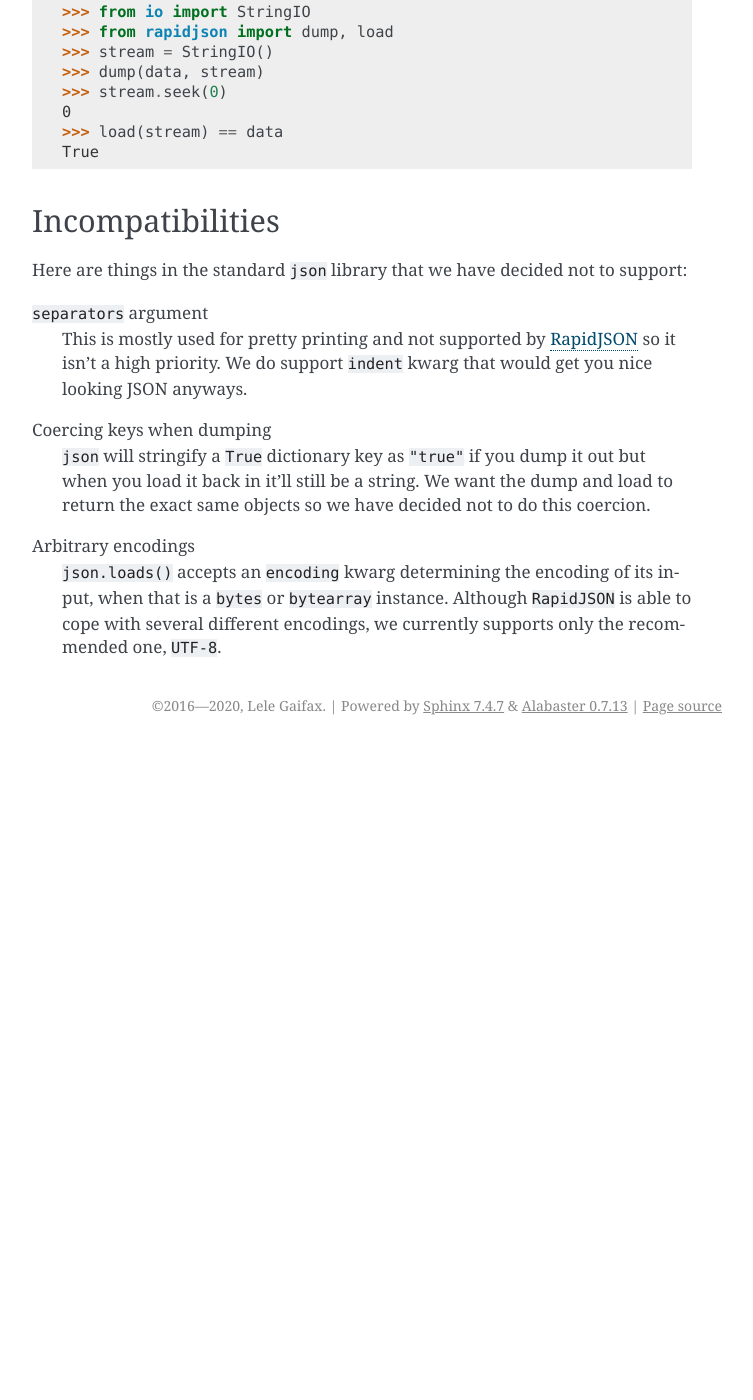
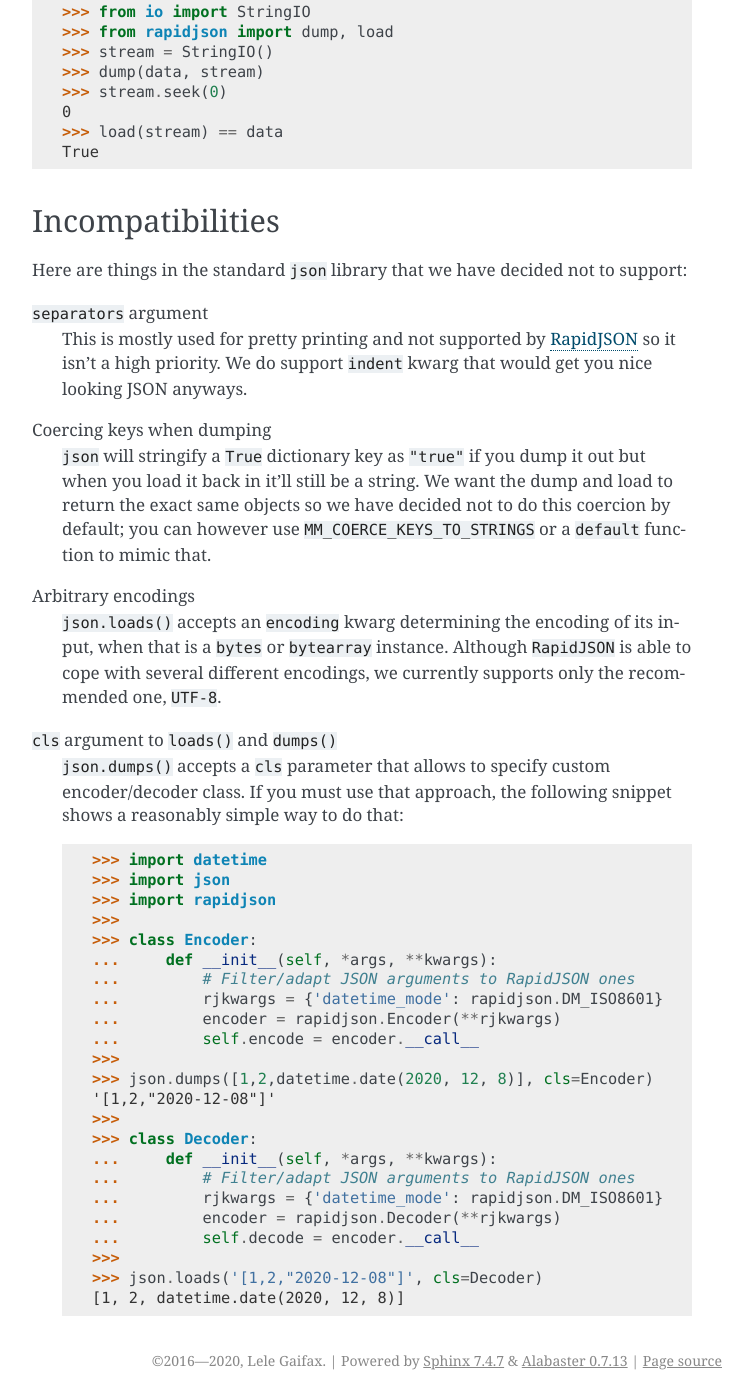
Before and after one commit to python-rapidjson/python-rapidjson, a Sphinx documentation site: the page built from docs/quickstart.rst, in a window 1280 px wide and 1400 px high, scrolled down 2715 px. Shown: the whole window, without its empty margins (388-1141 px from the left). Built offline with Sphinx 7.4.7, drawn with Linux system fonts in a browser that asks for light colours; before the commit the page ends 3460 px from its top, so only the background shows below that.

Commit message:
Add a snippet showing how to pass RJ Encoder/Decoder to stdlib json dump()/load()

```diff
--- a/docs/quickstart.rst
+++ b/docs/quickstart.rst
@@ -172,7 +172,8 @@ Here are things in the standard ``json`` library that we have decided not to sup
 Coercing keys when dumping
   ``json`` will stringify a ``True`` dictionary key as ``"true"`` if you dump it out but
   when you load it back in it'll still be a string. We want the dump and load to return
-  the exact same objects so we have decided not to do this coercion.
+  the exact same objects so we have decided not to do this coercion by default; you can
+  however use ``MM_COERCE_KEYS_TO_STRINGS`` or a ``default`` function to mimic that.
 
 Arbitrary encodings
   ``json.loads()`` accepts an ``encoding`` kwarg determining the encoding of its input,
@@ -180,6 +181,36 @@ Arbitrary encodings
   cope with several different encodings, we currently supports only the recommended one,
   ``UTF-8``.
 
+``cls`` argument to ``loads()`` and ``dumps()``
+  ``json.dumps()`` accepts a ``cls`` parameter that allows to specify custom
+  encoder/decoder class. If you must use that approach, the following snippet shows a
+  reasonably simple way to do that:
+
+  .. doctest::
+
+      >>> import datetime
+      >>> import json
+      >>> import rapidjson
+      >>>
+      >>> class Encoder:
+      ...     def __init__(self, *args, **kwargs):
+      ...         # Filter/adapt JSON arguments to RapidJSON ones
+      ...         rjkwargs = {'datetime_mode': rapidjson.DM_ISO8601}
+      ...         encoder = rapidjson.Encoder(**rjkwargs)
+      ...         self.encode = encoder.__call__
+      >>>
+      >>> json.dumps([1,2,datetime.date(2020, 12, 8)], cls=Encoder)
+      '[1,2,"2020-12-08"]'
+      >>>
+      >>> class Decoder:
+      ...     def __init__(self, *args, **kwargs):
+      ...         # Filter/adapt JSON arguments to RapidJSON ones
+      ...         rjkwargs = {'datetime_mode': rapidjson.DM_ISO8601}
+      ...         encoder = rapidjson.Decoder(**rjkwargs)
+      ...         self.decode = encoder.__call__
+      >>>
+      >>> json.loads('[1,2,"2020-12-08"]', cls=Decoder)
+      [1, 2, datetime.date(2020, 12, 8)]
 
 .. _JSON: https://www.json.org/
 .. _RapidJSON: http://rapidjson.org/
```
